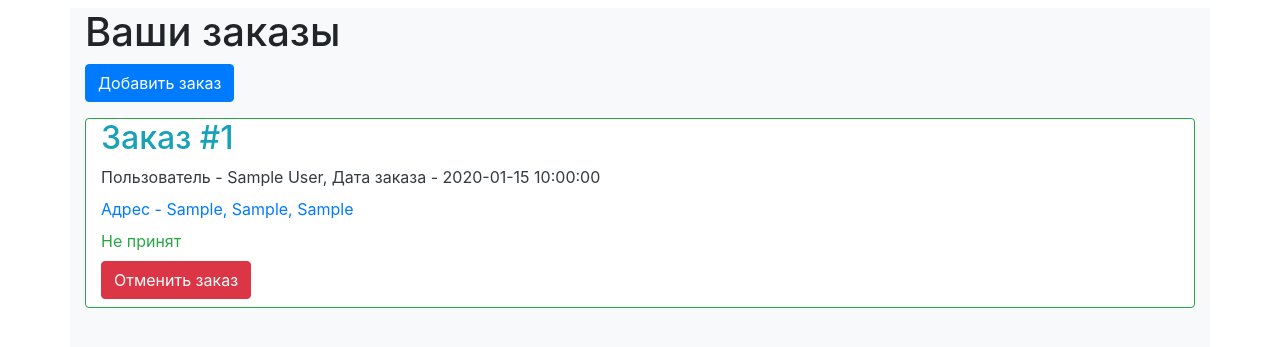
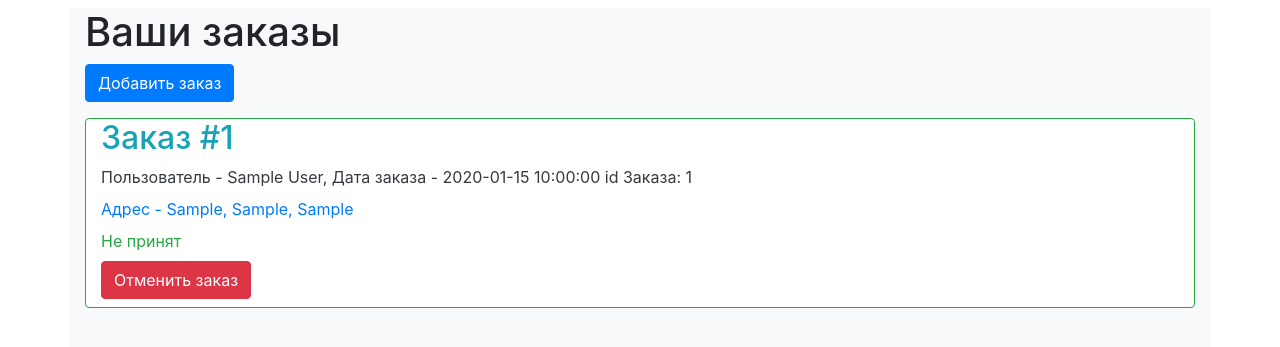
Before and after one commit to Consileri/Post_bot, a Flask app: page /orders in a window 1280 px wide. Shown: the part 58-405 px from the top of the page. Run offline with Flask 2, Linux system fonts and the light colour scheme; a user stored in the database is signed in; tables that the repository leaves empty hold one stand-in row (values such as "Sample post"); some libraries are stand-ins or nearby versions.

Commit message:
Update your_orders.html

```diff
--- a/templates/your_orders.html
+++ b/templates/your_orders.html
@@ -11,6 +11,7 @@
         <h2 class="text-info">Заказ #{{ loop.index }}</h2>
         <div class="text-dark mt-2">
             Пользователь - {{ item.user.name }}, Дата заказа - {{ item.created_date }}
+            id Заказа: {{item.id}}
         </div>
         <div class="text-primary mt-2">
             Адрес - {{ item.country }}, {{ item.town }}, {{ item.house }}
```
